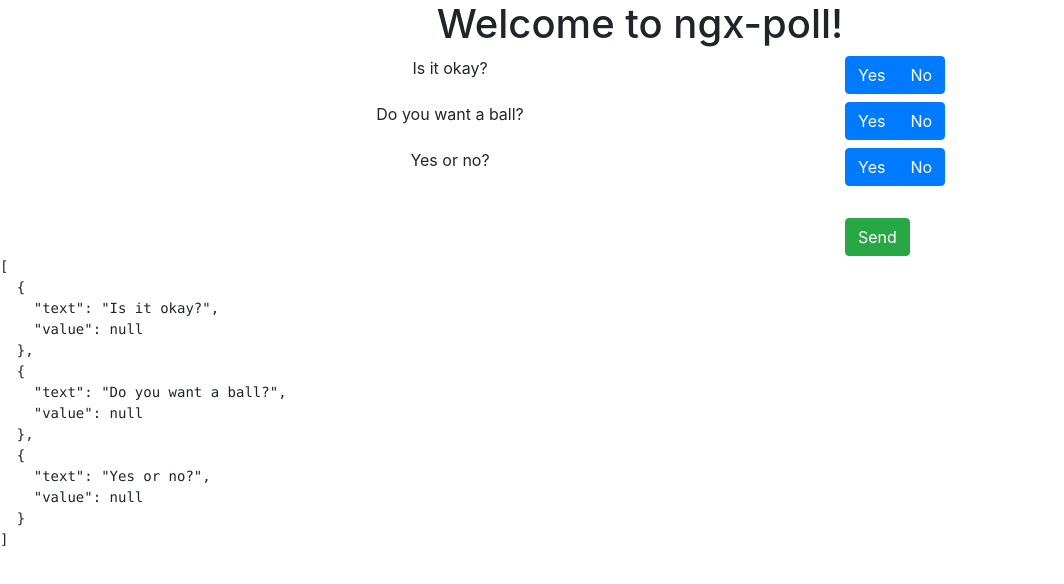
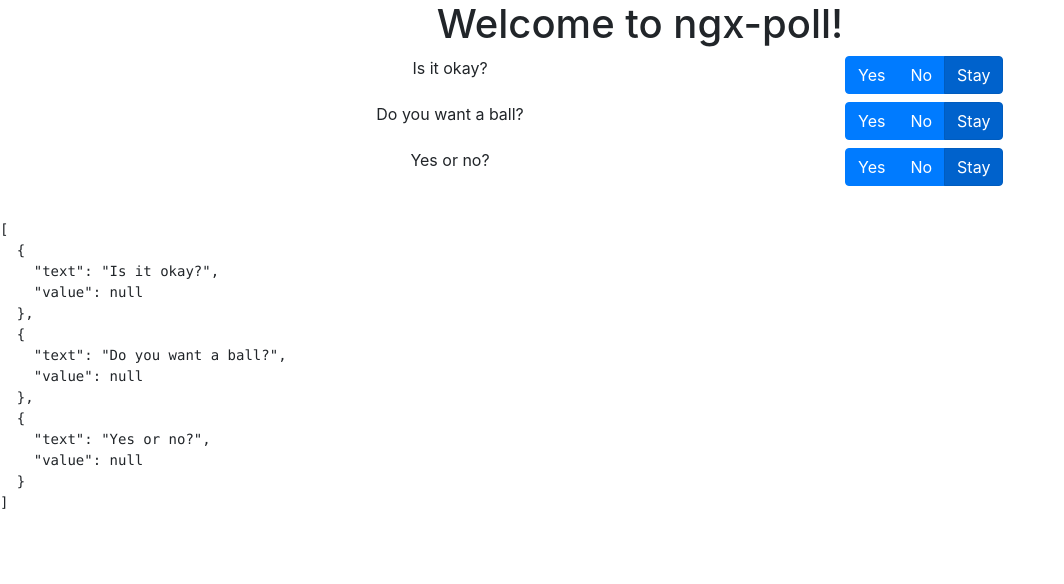
Before and after one commit to borosr/ngx-poll, an Angular app: page / in a window 1280 px wide. Shown: the top 584 px of the page, without its empty margins (0-1064 px from the left). Built offline with nearby package versions, Linux system fonts and the light colour scheme.

Commit message:
adding stay button and submit show porperty

```diff
--- a/src/app/app.component.html
+++ b/src/app/app.component.html
@@ -5,6 +5,7 @@
   </h1>
 </div>
 <div>
-  <ngx-poll [questions]="questions"></ngx-poll>
+  <ngx-poll [questions]="questions"
+    [tertiaryButtonShow]="true"></ngx-poll>
 </div>
 <pre>{{ questions | json}}</pre>
--- a/src/app/modules/poll/poll.component.ts
+++ b/src/app/modules/poll/poll.component.ts
@@ -25,6 +25,14 @@ import { Component, OnInit, Input, Output, EventEmitter } from '@angular/core';
             tabindex="0"
             name="{{ 'no_btn_' + i }}"
             role="button">{{ secondaryButtonTitle }}</label>
+          <label class="btn btn-primary"
+            *ngIf="tertiaryButtonShow"
+            [(ngModel)]="question.value"
+            btnRadio
+            [btnRadio]="tertiaryButtonValue"
+            tabindex="0"
+            name="{{ 'stay_btn_' + i }}"
+            role="button">{{ tertiaryButtonTitle }}</label>
         </div>
       </div>
     </div>
@@ -32,6 +40,7 @@ import { Component, OnInit, Input, Output, EventEmitter } from '@angular/core';
       <div class="col-md-8"></div>
       <div class="col-md-4">
         <button class="btn btn-success"
+          *ngIf="submitButtonShow"
           (click)="sendData()">{{ submitButtonTitle }}</button>
       </div>
     </div>
@@ -53,7 +62,12 @@ export class PollComponent implements OnInit {
   @Input() secondaryButtonTitle: string = 'No';
   @Input() secondaryButtonValue: any = false;
 
+  @Input() tertiaryButtonShow: boolean = false;
+  @Input() tertiaryButtonTitle: string = 'Stay';
+  @Input() tertiaryButtonValue: any = null;
+
   @Input() submitButtonTitle: string = 'Send';
+  @Input() submitButtonShow: boolean = false;
 
   @Input() dataLoaded = true;
 
```
